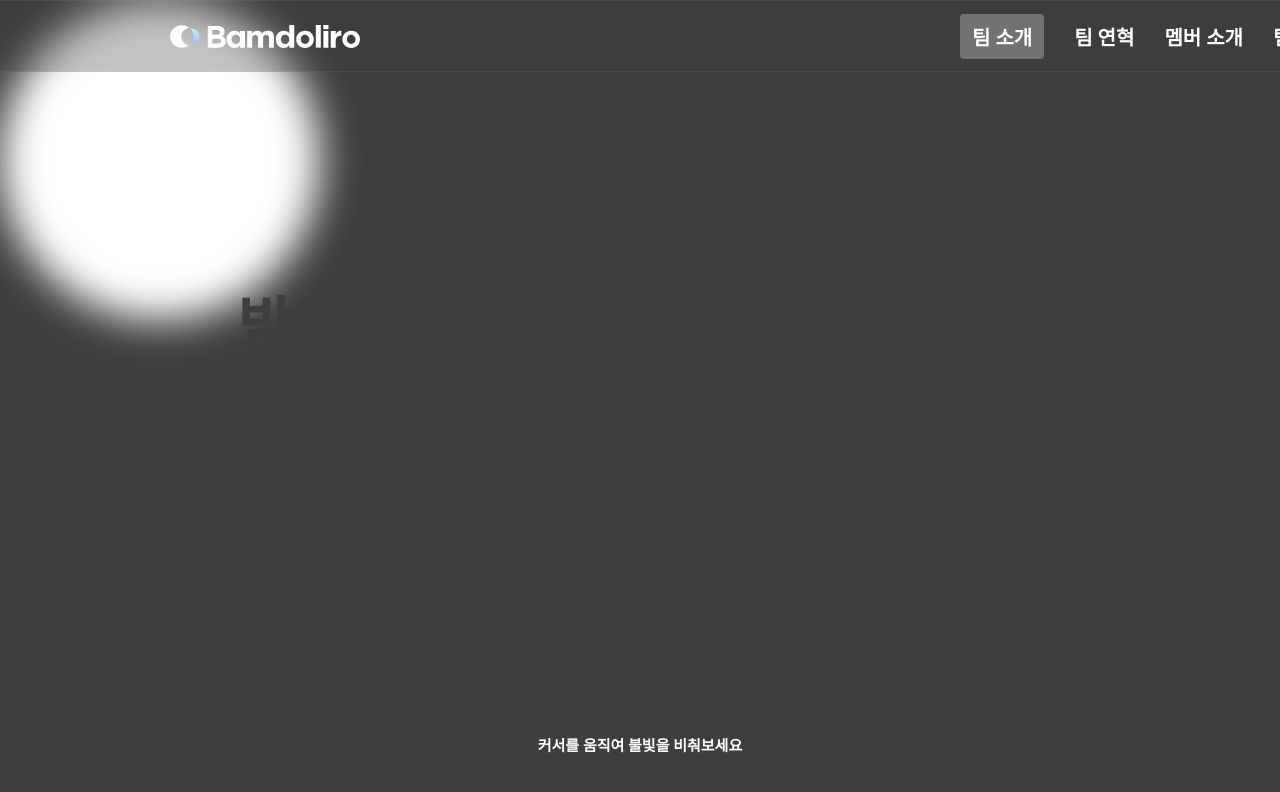
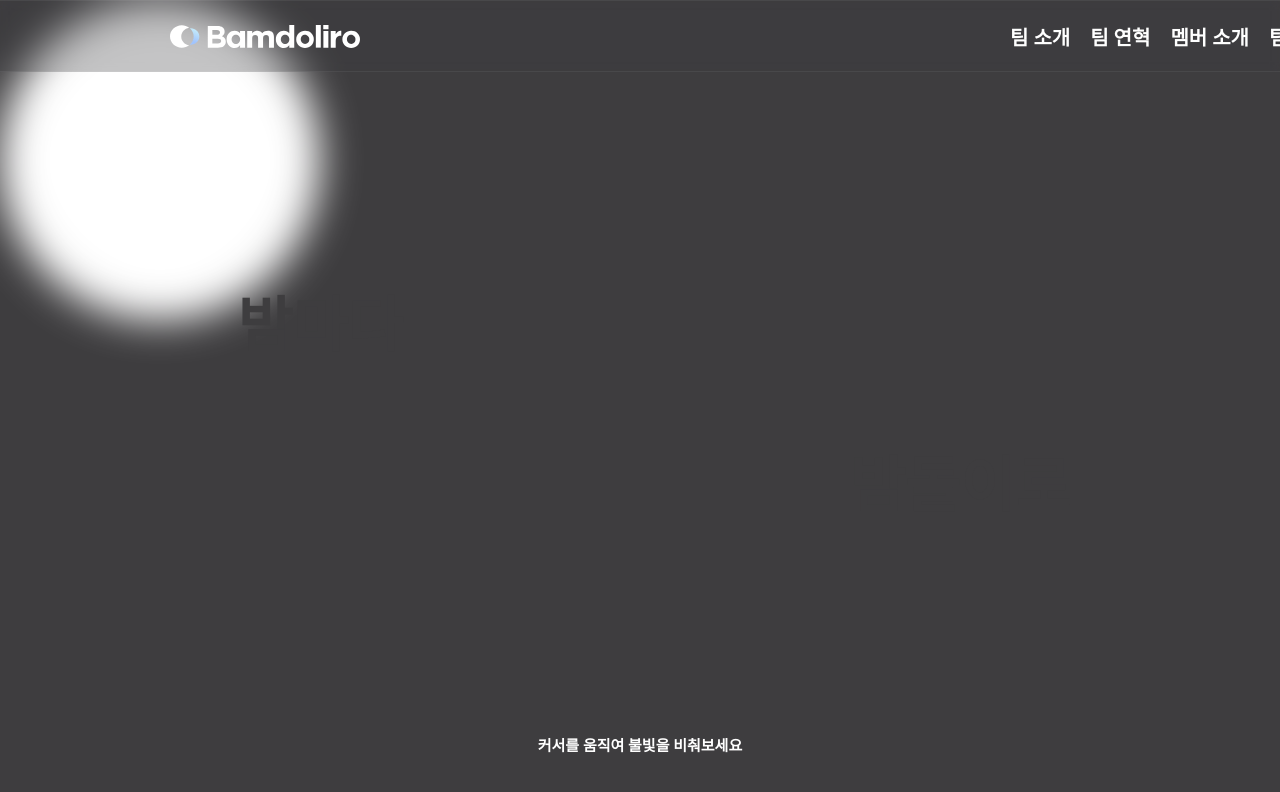
Before and after one commit to Bamdoliro/Bamdoliro_V2, a React (Create React App) app: page / in a window 1280 px wide. Shown: the top 792 px of the page. Built offline with nearby package versions, Linux system fonts and the light colour scheme.

Commit message:
ADD :: header hover - 헤더에서 팀소개, 팀 연혁 부분에서 각 부분이 호버링 되었을 때 뒷 배경이 나오게 함

```diff
--- a/src/component/Header/index.js
+++ b/src/component/Header/index.js
@@ -6,7 +6,7 @@ function Header(props) {
     <HeaderContainer>
       <Menu>
         <Logo src={process.env.PUBLIC_URL + "./logo.svg"} alt="logo" />
-        <Team>팀 소개</Team>
+        <li>팀 소개</li>
         <li>팀 연혁</li>
         <li>멤버 소개</li>
         <li>팀 문화</li>
@@ -22,6 +22,7 @@ const HeaderContainer = styled.div`
 
   border: 1px solid rgba(255, 255, 255, 0.06);
   background: rgba(62, 61, 63, 0.3);
+
   backdrop-filter: blur(5px);
 `;
 
@@ -40,20 +41,20 @@ const Menu = styled.ul`
 
   li {
     list-style-type: none;
-    margin-right: 30px;
+    margin-right: 20px;
     cursor: pointer;
+
+    &:hover {
+      border-radius: 4px;
+      background: rgba(238, 238, 238, 0.3);
+      padding: 8px 12px;
+      line-height: initial;
+    }
   }
 `;
 
-const Team = styled.li`
-  border-radius: 4px;
-  background: rgba(238, 238, 238, 0.3);
-  padding: 8px 12px;
-  line-height: initial;
-`;
-
 const Logo = styled.img`
-  margin-right: 600px;
+  margin-right: 650px;
 `;
 
 export default Header;
```
